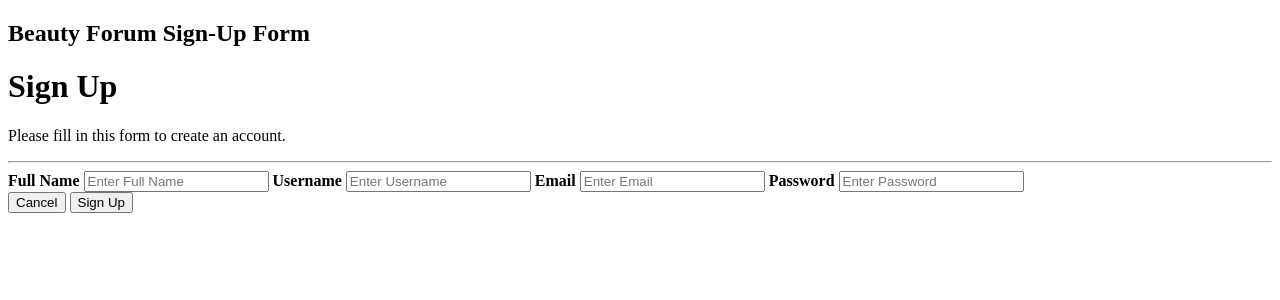
After one commit to lezgitit/WebDevProject, a PHP site: page /signup.php in a window 1280 px wide. The commit adds this page. Shown: the top 300 px of the page. Run offline with PHP 8.4, Linux system fonts and the light colour scheme.

```diff
--- a/index.php
+++ b/index.php
@@ -23,13 +23,13 @@
 	<div>
 		<div>
 <!-- Not sure -->
-			<a href="trunc.php? id=<?= $row['id']?>"><?= $row['title'] ?></a>
+			<a href="trunc.php? commentID=<?= $row['commentID']?>"><?= $row['title'] ?></a>
 		</div>
 		<p> <?= date("F d, Y, g:i a", strtotime($row['date'])); ?></p>
 
 		<p><?= substr($row ['content'],0,200) ?></p>
 		<div id="edit">
-		<a href="update.php?id=<?= $row['id']?>">Edit</a>
+		<a href="update.php?commentID=<?= $row['commentID']?>">Edit</a>
 	</div>
 	</div>
 	<?php endwhile ?>
--- a/insert.php
+++ b/insert.php
@@ -27,7 +27,7 @@
     if((strlen($title) > 0) && (strlen($content) > 0))
     {
 
-      $query = "INSERT INTO blog (title, content) VALUES (:title, :content)";
+      $query = "INSERT INTO post (title, content) VALUES (:title, :content)";
       $statement = $db->prepare($query);
 
       $statement->bindValue(':title', $title);
@@ -44,7 +44,7 @@
   }
 
 ?>
-
+<!--this is where the form starts-->
 <!DOCTYPE html>
 <html>
 <head>
--- a/nav.php
+++ b/nav.php
@@ -3,7 +3,7 @@
 		<span><a href="home.php">Home</a></span>
 		<span><a href="index.php">View Posts</a></span>
 		<span><a href="insert.php">Post</a></span>
-		<span><a href="">Sign Up</a></span>
+		<span><a href="signup.php">Sign Up</a></span>
 		<span><a href>Login</a></span>
 	</ul>
 </nav>
--- /dev/null
+++ b/signup.php
@@ -0,0 +1,65 @@
+<?php
+	require('authenticate.php');
+
+	// If an input is given as well ast title and content
+  if($_POST && isset($_POST['fullName']) && isset($_POST['userName']) && isset($_POST['email']) && isset($_POST['password']))
+  {
+//Sanitize the input to prevent injection
+    $fullName = filter_input(INPUT_POST, 'fullName', FILTER_SANITIZE_FULL_SPECIAL_CHARS);
+    $userName = filter_input(INPUT_POST, 'userName', FILTER_SANITIZE_FULL_SPECIAL_CHARS);
+    $email = filter_input(INPUT_POST, 'email', FILTER_SANITIZE_EMAIL);
+    $password = filter_input(INPUT_POST, 'password', FILTER_SANITIZE_FULL_SPECIAL_CHARS);
+//If title and content string length is greater than zero
+    if((strlen($fullName) > 0) && (strlen($userName) > 0) && (strlen($email) > 0) && (strlen($password) > 0))
+    {
+
+      $query = "INSERT INTO post (fullName, userName, email, password) VALUES (:fullName, :userName, :email, :password)";
+      $statement = $db->prepare($query);
+
+      $statement->bindValue(':fullName', $fullName);
+      $statement->bindValue(':userName', $userName);
+      $statement->bindValue(':email', $email);
+      $statement->bindValue(':password', $password);
+
+      $statement->execute();
+
+      header("Location:index.php");
+    }
+    else
+    {
+        header("processing.php");
+    }
+  	}
+?>
+
+<!DOCTYPE html>
+<html>
+<body>
+
+<h2>Beauty Forum Sign-Up Form</h2>
+ <form class="modal-content">
+    <div class="container">
+      <h1>Sign Up</h1>
+      <p>Please fill in this form to create an account.</p>
+      <hr>
+      <label for="name"><b>Full Name</b></label>
+      <input type="text" placeholder="Enter Full Name" id='fullName' name="fullName" required>
+
+      <label for="username"><b>Username</b></label>
+      <input type="text" placeholder="Enter Username" id= 'userName' name="userName" required>
+
+      <label for="email"><b>Email</b></label>
+      <input type="text" placeholder="Enter Email" id= 'email' name="email" required>
+
+      <label for="psw"><b>Password</b></label>
+      <input type="password" placeholder="Enter Password" id= 'password' name="psw" required>
+
+      <div class="clearfix">
+        <button type="button" onclick="document.getElementById('id01').style.display='none'" class="cancelbtn">Cancel</button>
+        <button type="submit" class="signupbtn">Sign Up</button>
+      </div>
+    </div>
+ </form>
+
+</body>
+</html>
--- a/trunc.php
+++ b/trunc.php
@@ -34,7 +34,7 @@
 		<?php include('nav.php') ?>
 	</div>
 	<div id="edit">
-		<a href="update.php?id=<?= $row['id']?>">Edit</a>
+		<a href="update.php?commentID=<?= $row['commentID']?>">Edit</a>
 	</div>
 	<div>
 		<div>
```
Also changed, not shown: update.php (+5 -5 lines).
